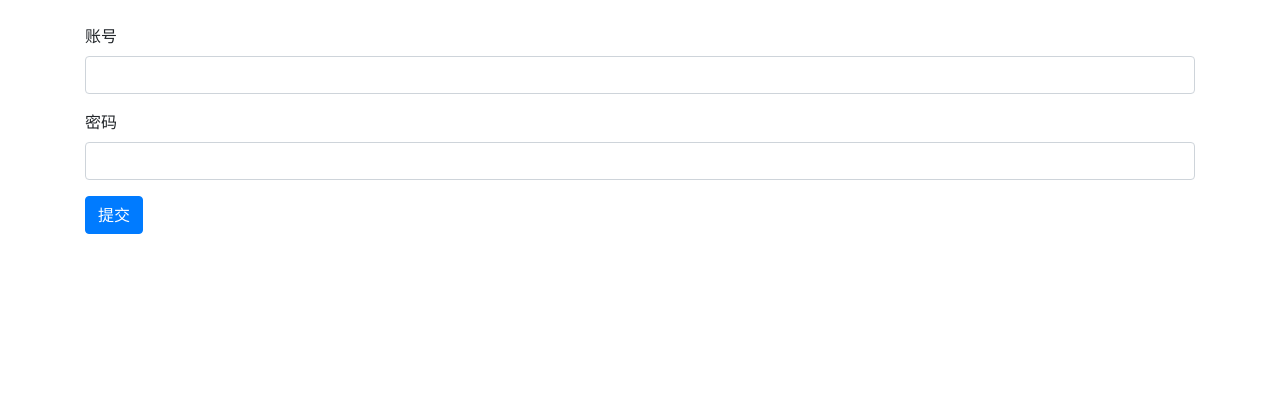
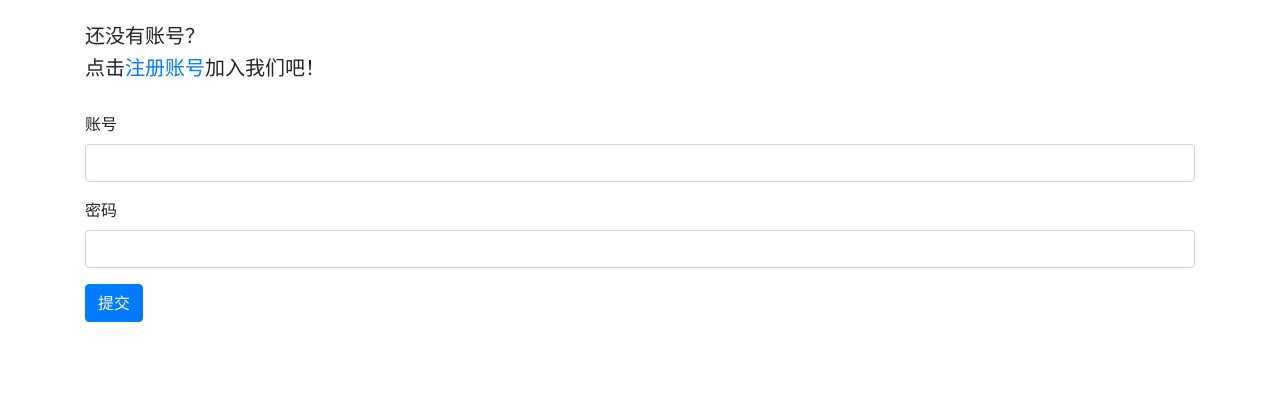
Before and after one commit to FutureSenzhong/djang_demo, a Django app: page /user/login/ in a window 1280 px wide. Shown: the part 56-476 px from the top of the page. Run offline with Django 3.2, Linux system fonts and the light colour scheme; some libraries are stand-ins or nearby versions.

Commit message:
完成注册功能

```diff
--- a/templates/user/login.html
+++ b/templates/user/login.html
@@ -4,6 +4,9 @@
 <div class="container">
     <div class="row">
         <div class="col-12">
+            <br>
+            <h5>还没有账号？</h5>
+            <h5>点击<a href='{% url "user:register" %}'>注册账号</a>加入我们吧！</h5>
             <br>
             <form method="post" action=".">
                 {% csrf_token %}
--- a/user/urls.py
+++ b/user/urls.py
@@ -27,4 +27,7 @@ urlpatterns = [
 
     # 用户退出
     path('logout/', views.user_logout, name='logout'),
+
+    # 用户注册
+    path('register/', views.user_register, name='register'),
 ]
--- a/user/views.py
+++ b/user/views.py
@@ -61,7 +61,7 @@ def user_register(request):
             return HttpResponse("注册表单输入有误。请重新输入~")
     elif request.method == 'GET':
         user_register_form = UserRegisterForm()
-        data = {'form': user_register_form}
+        data = {'user_register_form': user_register_form}
         return render(request, 'user/register.html', data)
     else:
         return HttpResponse("请使用GET或POST请求数据")
```
Also changed, not shown: db.sqlite3.
